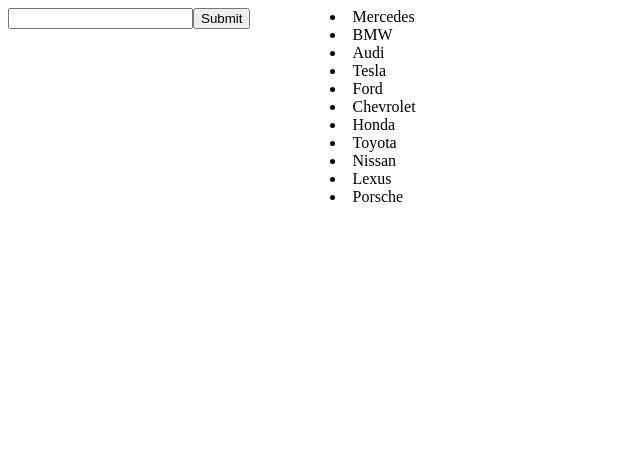
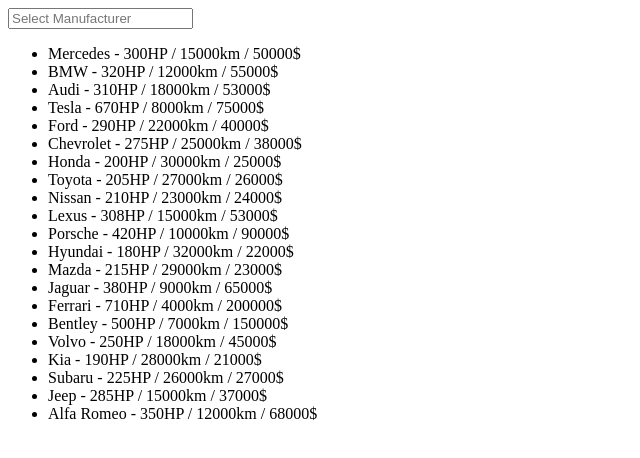
Before and after one commit to VadimVasilcovan/REACT.EX, a React (Vite) app in the folder React-EX/: page / in a window 1280 px wide. Shown: the top 458 px of the page, without its empty margins (0-640 px from the left). Built offline with nearby package versions, Linux system fonts and the light colour scheme.

Commit message:
Filter Project
Creating an filter split in several components
> Main goal
-Learn props.

```diff
--- a/React-EX/src/App.jsx
+++ b/React-EX/src/App.jsx
@@ -1,12 +1,11 @@
 import React from "react";
-import Parallax from "./Parallax-ex/Parralax";
-import List from "./Render_Lists/renderLists";
-import FilterFun from "./filter_ex/filter";
+
+import FilterComponent from "./Filter_miniproject/filterProject";
 
 const App = () => {
 
   return(
-    <FilterFun/>
+    <FilterComponent/>
 
   )
 }
--- /dev/null
+++ b/React-EX/src/Filter_miniproject/All-Filters/filter-manufacturer.jsx
@@ -0,0 +1,25 @@
+import React from "react";
+import { useState } from "react";
+
+
+const ManufacturerFilter = () => {
+
+    const [manufacturer, setManufacturer]=useState('')
+
+    const SelectManufacturer = (event) =>{
+        setManufacturer(event.target.value)
+    }
+
+
+
+    return(<div>
+        <input
+        value={manufacturer}
+        type="number"
+        onChange={SelectManufacturer}
+        placeholder="Select Manufacturer"
+        />
+
+    </div>)
+}
+export default ManufacturerFilter
--- /dev/null
+++ b/React-EX/src/Filter_miniproject/CarDocument.jsx
@@ -0,0 +1,42 @@
+import React from "react";
+import ManufacturerFilter from "./All-Filters/filter-manufacturer";
+const CarDocument = () => {
+
+
+
+    const carsBrands = [
+        { id: 1, manufacturer: 'Mercedes', HP: 300, mileage: 15000, price: 50000, year: 2018, color: 'Black' },
+        { id: 2, manufacturer: 'BMW', HP: 320, mileage: 12000, price: 55000, year: 2019, color: 'Blue' },
+        { id: 3, manufacturer: 'Audi', HP: 310, mileage: 18000, price: 53000, year: 2017, color: 'White' },
+        { id: 4, manufacturer: 'Tesla', HP: 670, mileage: 8000, price: 75000, year: 2020, color: 'Red' },
+        { id: 5, manufacturer: 'Ford', HP: 290, mileage: 22000, price: 40000, year: 2016, color: 'Silver' },
+        { id: 6, manufacturer: 'Chevrolet', HP: 275, mileage: 25000, price: 38000, year: 2015, color: 'Gray' },
+        { id: 7, manufacturer: 'Honda', HP: 200, mileage: 30000, price: 25000, year: 2014, color: 'White' },
+        { id: 8, manufacturer: 'Toyota', HP: 205, mileage: 27000, price: 26000, year: 2013, color: 'Black' },
+        { id: 9, manufacturer: 'Nissan', HP: 210, mileage: 23000, price: 24000, year: 2013, color: 'Blue' },
+        { id: 10, manufacturer: 'Lexus', HP: 308, mileage: 15000, price: 53000, year: 2018, color: 'White' },
+        { id: 11, manufacturer: 'Porsche', HP: 420, mileage: 10000, price: 90000, year: 2021, color: 'Red' },
+        { id: 12, manufacturer: 'Hyundai', HP: 180, mileage: 32000, price: 22000, year: 2013, color: 'Green' },
+        { id: 13, manufacturer: 'Mazda', HP: 215, mileage: 29000, price: 23000, year: 2014, color: 'Yellow' },
+        { id: 14, manufacturer: 'Jaguar', HP: 380, mileage: 9000, price: 65000, year: 2019, color: 'Black' },
+        { id: 15, manufacturer: 'Ferrari', HP: 710, mileage: 4000, price: 200000, year: 2021, color: 'Red' },
+        { id: 16, manufacturer: 'Bentley', HP: 500, mileage: 7000, price: 150000, year: 2020, color: 'Blue' },
+        { id: 17, manufacturer: 'Volvo', HP: 250, mileage: 18000, price: 45000, year: 2017, color: 'Gray' },
+        { id: 18, manufacturer: 'Kia', HP: 190, mileage: 28000, price: 21000, year: 2015, color: 'White' },
+        { id: 19, manufacturer: 'Subaru', HP: 225, mileage: 26000, price: 27000, year: 2016, color: 'Blue' },
+        { id: 20, manufacturer: 'Jeep', HP: 285, mileage: 15000, price: 37000, year: 2018, color: 'Black' },
+        { id: 21, manufacturer: 'Alfa Romeo', HP: 350, mileage: 12000, price: 68000, year: 2019, color: 'Green' }
+    ];
+
+
+
+
+    const ShouAllCars=carsBrands.map(carsBrand => (
+<li key={carsBrand.id}>{carsBrand.manufacturer} - {carsBrand.HP}HP / {carsBrand.mileage}km / {carsBrand.price}$</li>
+    ))
+    return (<>
+    <ul>{ShouAllCars}</ul>
+    </>)
+}
+
+export default CarDocument
--- /dev/null
+++ b/React-EX/src/Filter_miniproject/filterProject.jsx
@@ -0,0 +1,17 @@
+import React from "react";
+import CarDocument from "./CarDocument";
+import ManufacturerFilter from "./All-Filters/filter-manufacturer";
+
+const FilterComponent = () => {
+
+    return(<div>
+        <div>
+        <ManufacturerFilter/>
+        </div>
+        <div>
+        <CarDocument/>
+        </div>
+    </div>)
+}
+
+export default FilterComponent
--- a/React-EX/src/filter_ex/filter.css
+++ b/React-EX/src/filter_ex/filter.css
@@ -6,3 +6,9 @@
 .input-field{
     margin-right: 5rem;
 }
+
+.value-div{
+    border:solid;
+    width: 15rem;
+    height: 5rem;
+}
--- a/React-EX/src/filter_ex/filter.jsx
+++ b/React-EX/src/filter_ex/filter.jsx
@@ -1,50 +1,75 @@
 import { useState } from "react";
-import './filter.css'
+import './filter.css';
 
 const FilterFun = () => {
-const [value, setValue] =useState('');
-const [selectValue, setSelectedValue]=useState(null);
+    const [value, setValue] = useState('');
+    const [selectValue, setSelectedValue] = useState(null);
+    const [mileageValue, setMileageValue] = useState('');
+    const [selectMileageValue, setSelectMileageValue] = useState(null);
 
     const carsBrands = [
-    { id: 1, manufacturer: 'Mercedes', HP: 300 },
-    { id: 2, manufacturer: 'BMW', HP: 320 },
-    { id: 3, manufacturer: 'Audi', HP: 310 },
-    { id: 4, manufacturer: 'Tesla', HP: 670 },
-    { id: 5, manufacturer: 'Ford', HP: 290 },
-    { id: 6, manufacturer: 'Chevrolet', HP: 275 },
-    { id: 7, manufacturer: 'Honda', HP: 200 },
-    { id: 8, manufacturer: 'Toyota', HP: 205 },
-    { id: 9, manufacturer: 'Nissan', HP: 210 },
-    { id: 10, manufacturer: 'Lexus', HP: 308 },
-    { id: 11, manufacturer: 'Porsche', HP: 420 }
+        { id: 1, manufacturer: 'Mercedes', HP: 300, mileage: 15000 },
+        { id: 2, manufacturer: 'BMW', HP: 320, mileage: 12000 },
+        { id: 3, manufacturer: 'Audi', HP: 310, mileage: 18000 },
+        { id: 4, manufacturer: 'Tesla', HP: 670, mileage: 8000 },
+        { id: 5, manufacturer: 'Ford', HP: 290, mileage: 22000 },
+        { id: 6, manufacturer: 'Chevrolet', HP: 275, mileage: 25000 },
+        { id: 7, manufacturer: 'Honda', HP: 200, mileage: 30000 },
+        { id: 8, manufacturer: 'Toyota', HP: 205, mileage: 27000 },
+        { id: 9, manufacturer: 'Nissan', HP: 210, mileage: 23000 },
+        { id: 10, manufacturer: 'Lexus', HP: 308, mileage: 15000 },
+        { id: 11, manufacturer: 'Porsche', HP: 420, mileage: 10000 }
     ];
 
-const WriteValueFun = (event) =>{
+    const WriteValueFun = (event) => {
         setValue(event.target.value);
     }
 
     const handleValue = () => {
-    setSelectedValue((value))
+        setSelectedValue(Number(value));
     }
 
-const filterMethod = carsBrands.filter(carsBrand => carsBrand.HP > selectValue)
+    const WriteMileageFun = (event) => {
+        setMileageValue(event.target.value);
+    }
 
-const Listofcar = filterMethod.map((carsBrand) =>
-    <li key={carsBrand.id}>{carsBrand.manufacturer}</li>
-)
-    return (<div className="main-div">
+    const handleValueMileage = () => {
+        setSelectMileageValue(Number(mileageValue));
+    }
+
+    // Combined filter: Filter cars based on both HP and mileage criteria
+    const filteredCars = carsBrands.filter(carsBrand =>
+        (selectValue === null || carsBrand.HP >= selectValue) &&
+        (selectMileageValue === null || carsBrand.mileage >= selectMileageValue)
+    );
+
+    const Listofcar = filteredCars.map((carsBrand) =>
+        <li key={carsBrand.id}>{carsBrand.manufacturer}, {carsBrand.HP} HP, Mileage {carsBrand.mileage}</li>
+    );
+
+    return (
+        <div className="main-div">
             <div className="input-field">
                 <input
-
+                    type="number"
                     value={value}
                     onChange={WriteValueFun}
+                    placeholder="Minimum HP"
                 />
-            <button onClick={handleValue} >Submit</button>
+                <button onClick={handleValue}>Filter by HP</button>
+                <input
+                    type="number"
+                    value={mileageValue}
+                    onChange={WriteMileageFun}
+                    placeholder="Maximum Mileage"
+                />
+                <button onClick={handleValueMileage}>Filter by Mileage</button>
             </div>
-        <div>{Listofcar}</div>
-    </div>)
+            <div className="value-div">{selectValue} {selectMileageValue}</div>
+            <ul>{Listofcar}</ul>
 
-
+        </div>
+    );
 }
 
 export default FilterFun;
```
Also changed, not shown: React-EX/src/Filter_miniproject/filterProject.css (added). Lines whose indentation alone changed are shown as unchanged.
